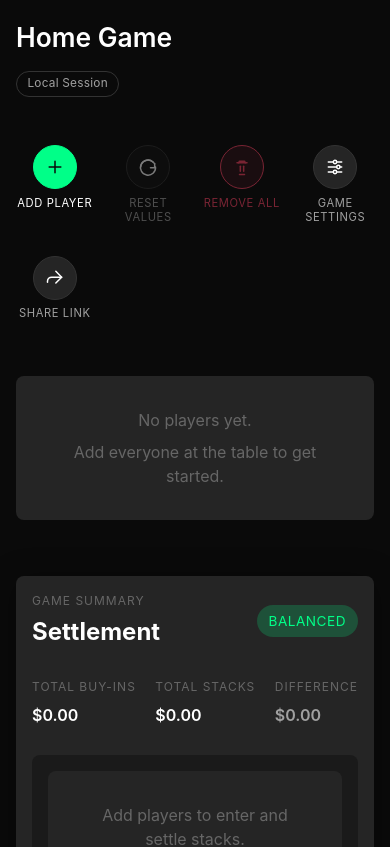
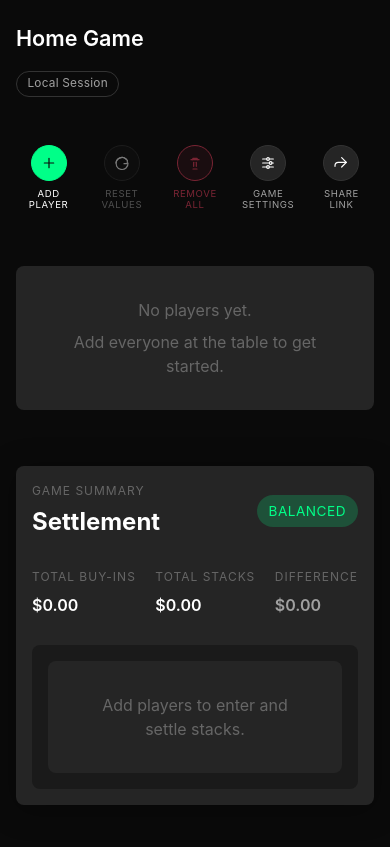
Before and after one commit to mattaschmann/home-game, a React (Vite) app: page / in a window 390 px wide. Shown: the top 847 px of the page. Built offline with nearby package versions, Linux system fonts and the light colour scheme.

Commit message:
feat: improve share button and mobile layout - Keep action buttons on single row for narrow phone screens (375-412px) - Show Bitly error in feedback when shortening fails - Show "Bitly Link" label when Bitly is connected or Firebase collaboration is active

```diff
--- a/src/App.css
+++ b/src/App.css
@@ -250,6 +250,39 @@
   height: 20px;
 }
 
+@media (max-width: 480px) {
+  .app-actions {
+    display: flex;
+    flex-wrap: nowrap;
+    gap: var(--spacing-xs);
+  }
+
+  .app-action-button {
+    flex: 1 1 0;
+    min-width: 0;
+    padding: var(--spacing-xs) 2px;
+  }
+
+  .app-action-ring {
+    width: 36px;
+    height: 36px;
+  }
+
+  .app-action-ring svg {
+    width: 16px;
+    height: 16px;
+  }
+
+  .app-action-text {
+    font-size: 0.6rem;
+  }
+
+  .app-session-name-button,
+  .app-session-name-input {
+    font-size: 1.35rem;
+  }
+}
+
 @media (min-width: 768px) {
   .app-header {
     flex-direction: row;
--- a/src/App.jsx
+++ b/src/App.jsx
@@ -694,7 +694,7 @@ function App() {
 
       if (navigator.clipboard?.writeText) {
         await navigator.clipboard.writeText(shareUrl);
-        setShareFeedback('Share link copied to clipboard.');
+        setShareFeedback(bitlyError || 'Share link copied to clipboard.');
         return;
       }
 
@@ -884,7 +884,7 @@ function App() {
           variant="secondary"
         />
         <ActionIconButton
-          label={isSharing ? 'Sharing...' : 'Share Link'}
+          label={isSharing ? 'Sharing...' : ((bitlyAccessToken.trim() || collaborationSession) ? 'Bitly Link' : 'Share Link')}
           icon={ShareIcon}
           onClick={handleShare}
           disabled={isSharing}
```
